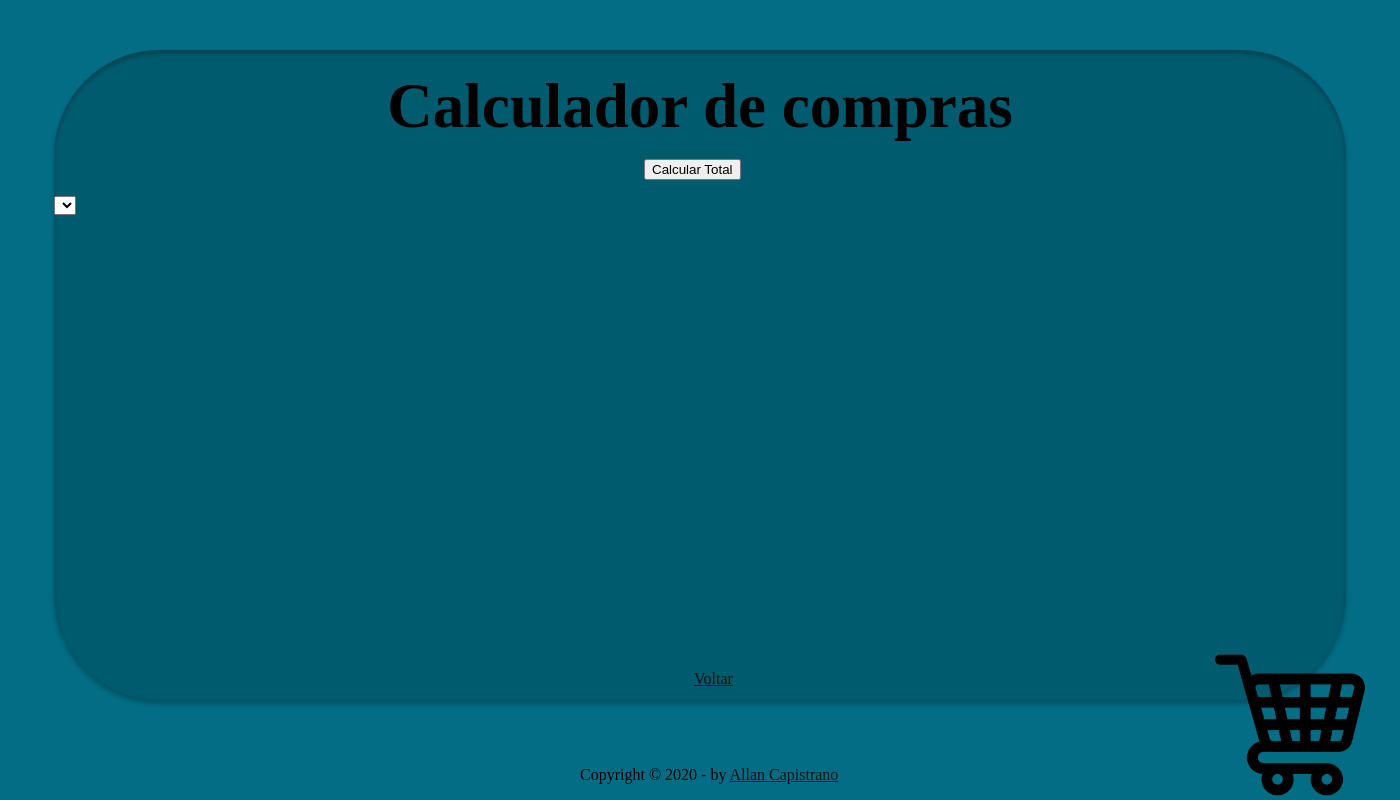
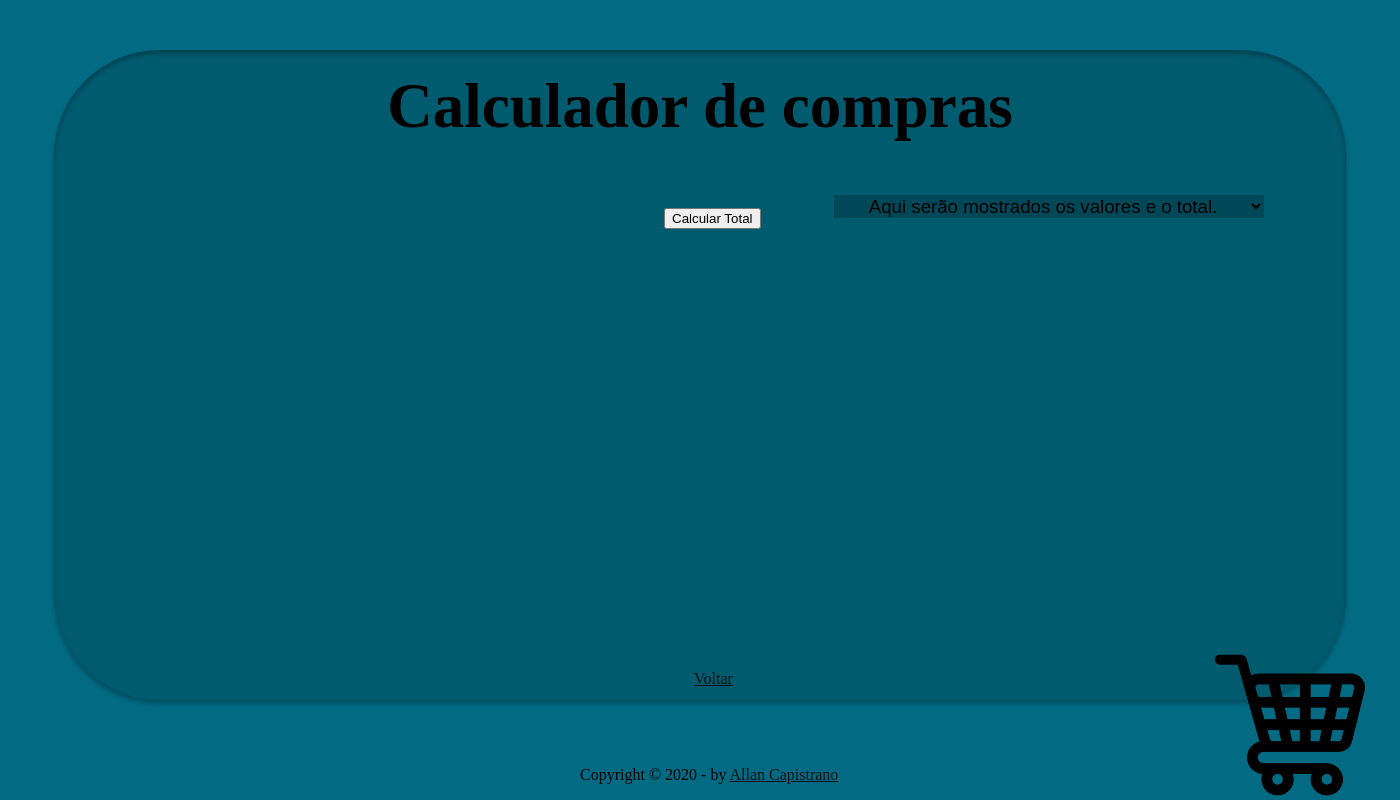
Before and after one commit to AllanCapistrano/Calculador-de-Compras, a PHP site: page /src/form.php in a window 1400 px wide. Run offline with PHP 8.4, Linux system fonts and the light colour scheme; lists and menus that the app fills with data are empty.

Commit message:
Estilização da página de cálculos.

```diff
--- a/scripts/functions.js
+++ b/scripts/functions.js
@@ -30,6 +30,7 @@ function showItens(num){
     }else{
         let item = document.createElement('option');
         item.text = `${name[num].value}: ${valores[num].toLocaleString('pt-BR', {minimumFractionDigits: 2, maximumFractionDigits: 2, style: 'currency', currency: 'BRL'})}`;
+        //item.style.color = '#ffffff';
         item.value = `tab${num}`;
         tab.appendChild(item);
     }
@@ -66,7 +67,8 @@ function showTotal(num){
     }else{
         let item = document.createElement('option');
         item.text = `Total: ${total.toLocaleString('pt-BR', {minimumFractionDigits: 2, maximumFractionDigits: 2, style: 'currency', currency: 'BRL'})}`;
-        item.value = `total`;
+        item.value = 'total';
+        item.style.color = '#1fa20b';
         tab.appendChild(item);
     }
     /*Colocara para o total ser mostrado na última linha.*/
--- a/src/form.php
+++ b/src/form.php
@@ -29,6 +29,7 @@
             echo "<p><button type='button' id='icalcTotal' onclick='calcTotal($num)'>Calcular Total</button></p>";
             $num += 1;
             echo "<select name='valores' id='ivalores' size=$num>";
+            echo "<option>Aqui serão mostrados os valores e o total.</option>";
             echo "</select>";
         ?>
 
--- a/style/style.css
+++ b/style/style.css
@@ -1,5 +1,5 @@
 body{
-    background-color: #026D85;
+    background-color: #026b83;
 }
 
 h1{
--- a/style/style_formPage.css
+++ b/style/style_formPage.css
@@ -1,5 +1,3 @@
-/*utilizar o align="center"*/
-
 div#interface{
     background-color: #005B6F;
     position: absolute;
@@ -14,11 +12,11 @@ div#interface{
 
 h1{
     margin-top: 20px;
-    margin-bottom: 0px;
+    margin-bottom: 55px;
 }
 
 form{
-    text-align: center;
+    margin-left: 250px;
 }
 
 input{
@@ -26,7 +24,21 @@ input{
 }
 
 button#icalcTotal{
-    margin-left: 590px;
+    margin-top: 10px;
+    margin-left: 610px;
+}
+
+select#ivalores{
+    background-color: #004858;
+    position: absolute;
+    top: 145px;
+    left: 780px;
+    width: 430px;
+    font-size: 14pt;
+    text-align: center;
+
+    border: none;
+    overflow: hidden; /*Evitar que a rolagem aconteça*/
 }
 
 a#back {
--- a/style/style_indexPage.css
+++ b/style/style_indexPage.css
@@ -1,5 +1,3 @@
-/*utilizar o align="center"*/
-
 section{
     position: absolute;
     width: 750px;
```
